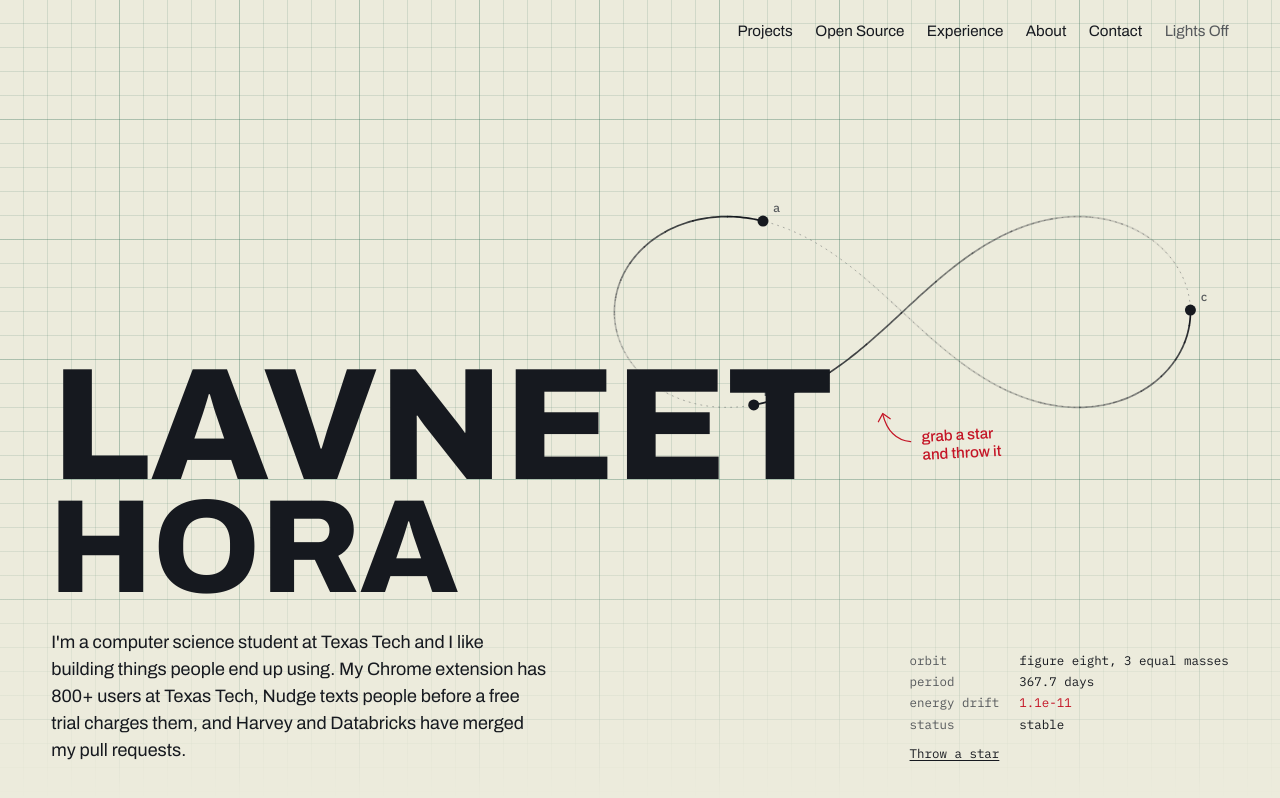
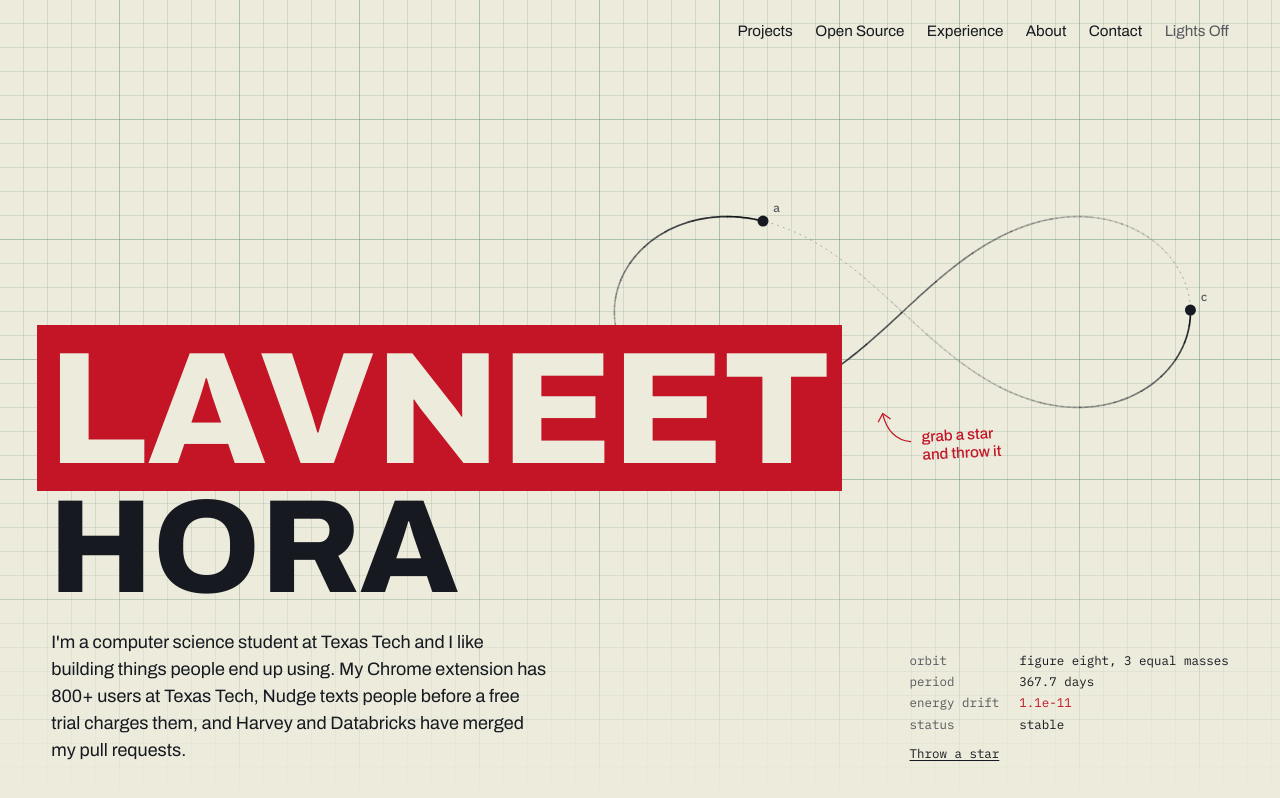
Before and after one commit to lavneethora/portfolio, a Next.js app: page / in a window 1280 px wide. Shown: the top 798 px of the page. Built offline with nearby package versions, Linux system fonts and the light colour scheme; no server answers.

Commit message:
Put the first name in a red marker block

```diff
--- a/src/app/globals.css
+++ b/src/app/globals.css
@@ -4,8 +4,8 @@
  * Ink on paper.
  *
  * The page is an engineering pad: buff paper, a green grid, blue-black ink,
- * and one red pen. Red is reserved for measured numbers, hand-drawn marks
- * and link hover. If something else wants to be red, it should not be.
+ * and one red pen. Red is the marker block behind the first name, measured
+ * numbers, hand-drawn marks and link hover. Nothing else should be red.
  *
  * The one other color is GitHub's merged purple, and it only ever marks a
  * merged pull request. It is a status borrowed from GitHub, not an accent.
@@ -337,7 +337,17 @@
   white-space: nowrap;
 }
 
+/*
+ * The first name sits in a marker block: red field, paper-coloured letters.
+ * The block bleeds out by exactly its own padding, so the letters stay
+ * aligned with HORA underneath rather than being pushed in by it.
+ */
 .name .first {
+  width: fit-content;
+  padding: 0.14em 0.07em 0.1em;
+  margin-left: -0.09em;
+  background: var(--red);
+  color: var(--paper);
   font-stretch: 62%;
   font-size: 31.1cqi;
   line-height: 0.8;
```
